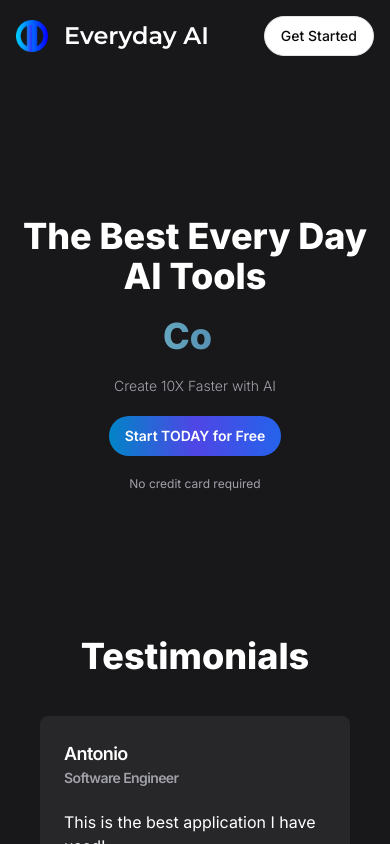
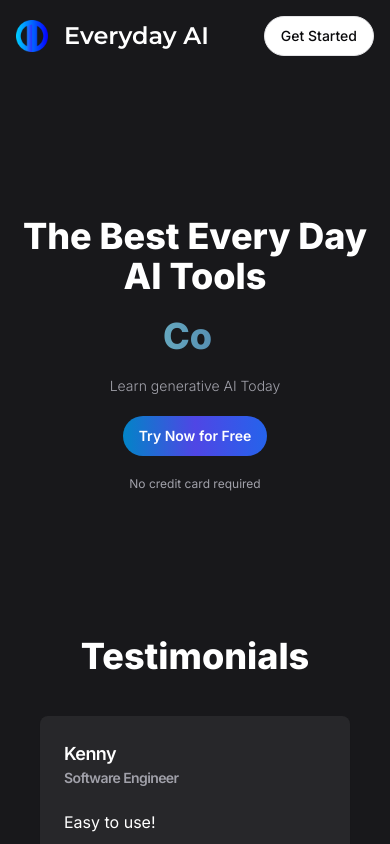
Before and after one commit to kennychowpd/everyday-ai-saas, a Next.js app: page / in a window 390 px wide. Built offline with nearby package versions, Linux system fonts and the light colour scheme; no server answers.

Commit message:
style: minor update on landing page

```diff
--- a/components/landingContent.tsx
+++ b/components/landingContent.tsx
@@ -1,57 +1,35 @@
-'use client'
+'use client';
 
-import { Card, CardContent, CardHeader, CardTitle } from './ui/card'
+import { Card, CardContent, CardHeader, CardTitle } from './ui/card';
 
 const testimonials = [
   {
-    name: 'Antonio',
-    avatar: 'A',
+    name: 'Kenny',
+    avatar: 'K',
     title: 'Software Engineer',
-    description: 'This is the best application I have used!',
+    description: 'Easy to use!',
   },
   {
-    name: 'Antonio',
+    name: 'Adora',
     avatar: 'A',
-    title: 'Software Engineer',
-    description: 'This is the best application I have used!',
+    title: 'Concept Artist',
+    description: 'I never knew I can also create with generative AI until now.',
   },
   {
-    name: 'Antonio',
-    avatar: 'A',
-    title: 'Software Engineer',
-    description: 'This is the best application I have used!',
+    name: 'Sam',
+    avatar: 'S',
+    title: 'Writer',
+    description: 'This help me write faster than ever!',
   },
-  {
-    name: 'Antonio',
-    avatar: 'A',
-    title: 'Software Engineer',
-    description: 'This is the best application I have used!',
-  },
-  {
-    name: 'Antonio',
-    avatar: 'A',
-    title: 'Software Engineer',
-    description: 'This is the best application I have used!',
-  },
-  {
-    name: 'Antonio',
-    avatar: 'A',
-    title: 'Software Engineer',
-    description: 'This is the best application I have used!',
-  },
-]
+];
 
 export const LandingContent = () => {
   return (
     <div className='px-10 pb-20'>
-      <h2 className='text-center text-4xl text-white font-extrabold mb-10'>
-        Testimonials
-      </h2>
+      <h2 className='text-center text-4xl text-white font-extrabold mb-10'>Testimonials</h2>
       <div className='grid grid-cols-1 sm:grid-cols-2 md:grid-cols-3 lg:grid-cols-4 gap-4'>
         {testimonials.map((item) => (
-          <Card
-            key={item.description}
-            className='bg-zinc-800 border-none text-white'>
+          <Card key={item.description} className='bg-zinc-800 border-none text-white'>
             <CardHeader>
               <CardTitle className='flex items-center gap-2'>
                 <div>
@@ -65,5 +43,5 @@ export const LandingContent = () => {
         ))}
       </div>
     </div>
-  )
-}
+  );
+};
--- a/components/landingHero.tsx
+++ b/components/landingHero.tsx
@@ -27,11 +27,11 @@ export const LandingHero = () => {
           />
         </div>
       </div>
-      <div className='text-sm md:text-xl font-light text-zinc-400'>Create 10X Faster with AI</div>
+      <div className='text-sm md:text-xl font-light text-zinc-400'>Learn generative AI Today</div>
       <div>
         <Link href={isSignedIn ? '/dashboard' : '/sign-up'}>
           <Button variant='pro' className='md:text-lg p-4 md:p-6 rounded-full font-semibold'>
-            Start TODAY for Free
+            Try Now for Free
           </Button>
         </Link>
       </div>
```
